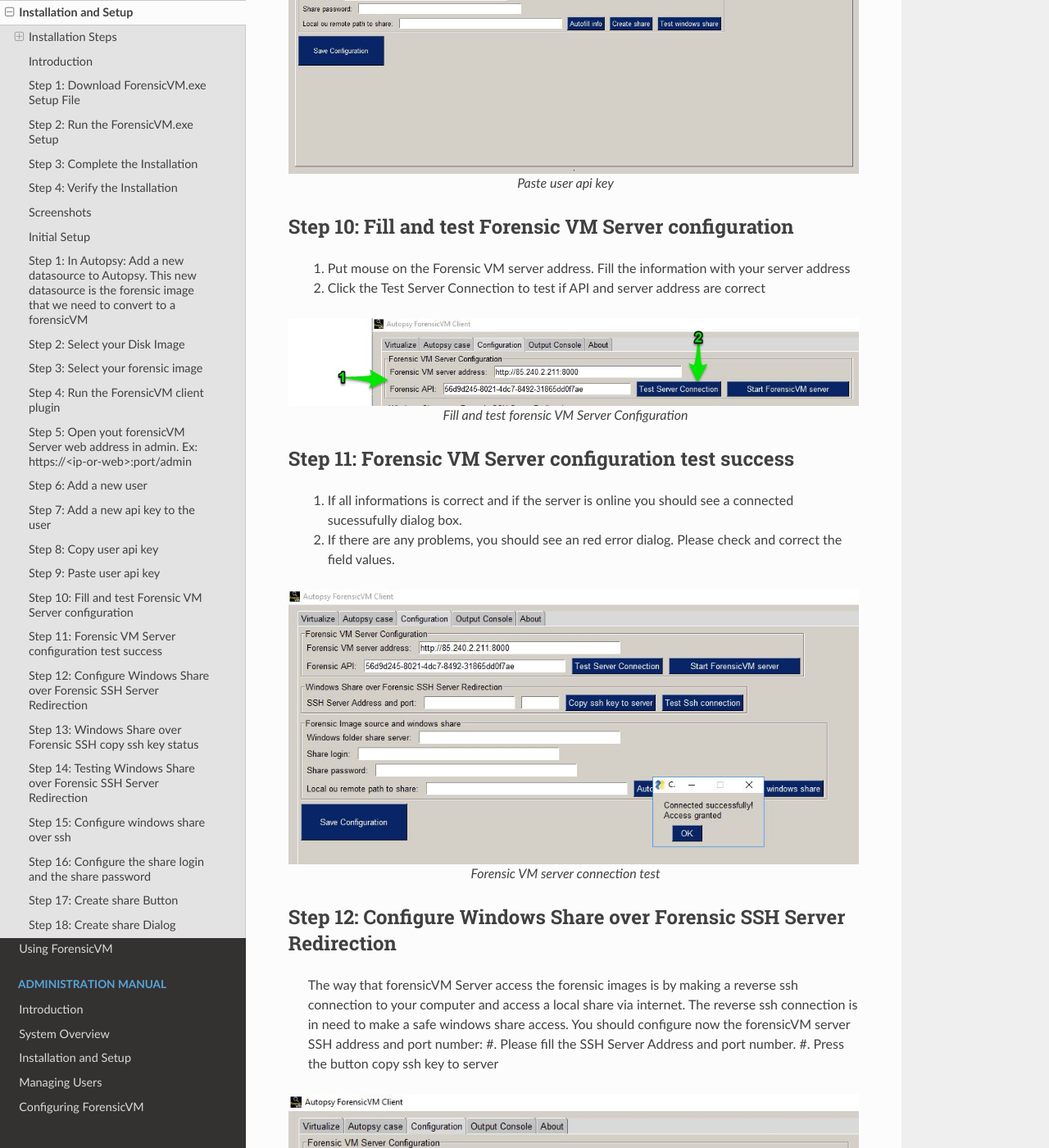
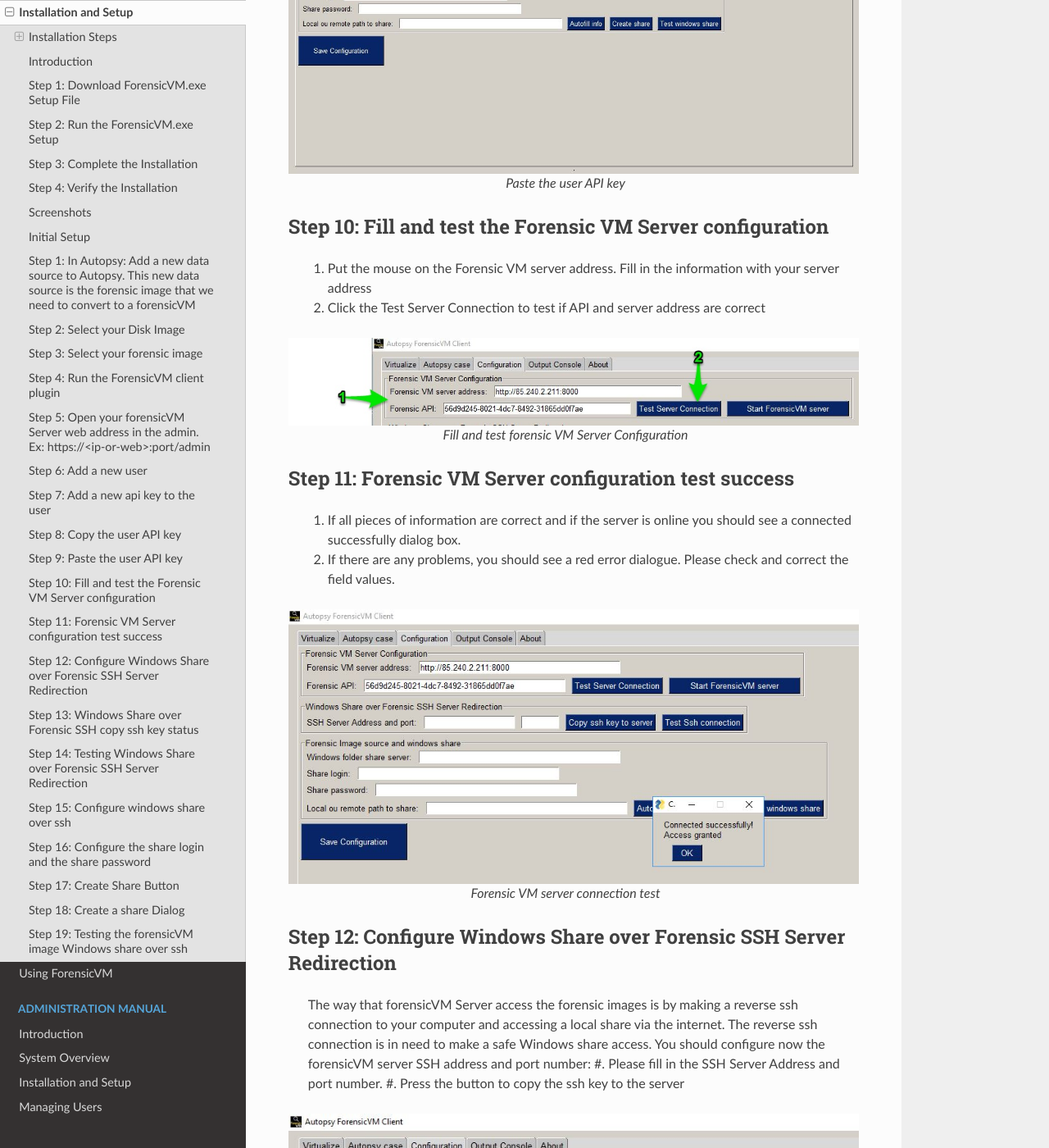
Before and after one commit to nunomourinho/ForensicVMServerAndClientDocs, a Sphinx documentation site: the page built from docs/user/installation_and_setup.rst, in a window 1280 px wide and 1400 px high, scrolled down 7560 px. Shown: the whole window at 82% size. Built offline with Sphinx 7.4.7 and the Read the Docs theme 2.0.0, drawn with Linux system fonts in a browser that asks for light colours; pages that are not in the unit, such as notebooks, are missing from menus; some of the changed text lies outside the part shown.

Commit message:
Update installation_and_setup.rst

```diff
--- a/docs/user/installation_and_setup.rst
+++ b/docs/user/installation_and_setup.rst
@@ -77,21 +77,21 @@
 -------------
 After successfully installing ForensicVM one needs to configure the AutopsyVM plugin. The initial configuration is composed of the following steps:
 
-Step 1: In Autopsy: Add a new datasource to Autopsy. This new datasource is the forensic image that we need to convert to a forensicVM
+Step 1: In Autopsy: Add a new data source to Autopsy. This new data source is the forensic image that we need to convert to a forensicVM
 ----------------------------------------------------------------------------------------------------------------------------------------
  #. Add datasource
  #. Specify a new hostname
  #. Next
 
  .. figure:: img/setup_0001.jpg
-    :alt: Add datasource
+    :alt: Add data source
     :align: center
 
-    Add a new datasource to Autopsy
+    Add a new data source to Autopsy
 
 Step 2: Select your Disk Image
 --------------------------------
- #. Select option disk image or VM FIle
+ #. Select the option disk image or VM FIle
  #. Next
 
 .. figure:: img/setup_0002.jpg
@@ -102,7 +102,7 @@
 
 Step 3: Select your forensic image
 ------------------------------------
- #. Browse for you forensic image, select it
+ #. Browse for your forensic image, select it
  #. Click Next
 
 
@@ -119,12 +119,12 @@
  #. Click next
 
 .. figure:: img/setup_0004.jpg
-   :alt: Select datasource
+   :alt: Select data source
    :align: center
 
    Select Datasource
 
-Step 5: Open yout forensicVM Server web address in admin. Ex: https://<ip-or-web>:port/admin
+Step 5: Open your forensicVM Server web address in the admin. Ex: https://<ip-or-web>:port/admin
 ----------------------------------------------------------------------------------------------
  #. Enter user and password
  #. Click the login button
@@ -154,37 +154,37 @@
 
 
 .. figure:: img/setup_0007.jpg
-   :alt: Add api key to user
+   :alt: Add API key to user
    :align: center
 
-   Add api key to user
+   Add API key to user
 
-Step 8: Copy user api key
+Step 8: Copy the user API key
 ------------------------------------
- #. Select the newly created api key
+ #. Select the newly created API key
  #. Press CTRL + C or copy it using the right mouse button and select copy
 
 .. figure:: img/setup_0008.jpg
    :alt: Copy user api key
    :align: center
 
-   Copy user api key
+   Copy user API key
 
-Step 9: Paste user api key
+Step 9: Paste the user API key
 ------------------------------------
- #. Put mouse on the Forensic API field
+ #. Put the mouse on the Forensic API field
  #. Press CTRL + V or paste it using the right mouse button and select paste
 
 .. figure:: img/setup_0009.jpg
-   :alt: Past user api key
+   :alt: Past user API key
    :align: center
 
-   Paste user api key
+   Paste the user API key
 
 
-Step 10: Fill and test Forensic VM Server configuration
+Step 10: Fill and test the Forensic VM Server configuration
 -------------------------------------------------------
- #. Put mouse on the Forensic VM server address. Fill the information with your server address
+ #. Put the mouse on the Forensic VM server address. Fill in the information with your server address
  #. Click the Test Server Connection to test if API and server address are correct
 
 .. figure:: img/setup_0010.jpg
@@ -195,8 +195,8 @@
 
 Step 11: Forensic VM Server configuration test success
 -------------------------------------------------------
- #. If all informations is correct and if the server is online you should see a connected sucessufully dialog box.
- #. If there are any problems, you should see an red error dialog. Please check and correct the field values.
+ #. If all pieces of information are correct and if the server is online you should see a connected successfully dialog box.
+ #. If there are any problems, you should see a red error dialogue. Please check and correct the field values.
 
 .. figure:: img/setup_0011.jpg
    :alt: Forensic VM Server Connection test
@@ -206,20 +206,20 @@
 
 Step 12: Configure Windows Share over Forensic SSH Server Redirection
 ----------------------------------------------------------------------
- The way that forensicVM Server access the forensic images is by making a reverse ssh connection to your computer and access a local share via internet. The reverse ssh connection is in need to make a safe windows share access. You should configure now the forensicVM server SSH address and port number:
- #. Please fill the SSH Server Address and port number.
- #. Press the button copy ssh key to server
+ The way that forensicVM Server access the forensic images is by making a reverse ssh connection to your computer and accessing a local share via the internet. The reverse ssh connection is in need to make a safe Windows share access. You should configure now the forensicVM server SSH address and port number:
+ #. Please fill in the SSH Server Address and port number.
+ #. Press the button to copy the ssh key to the server
 
 .. figure:: img/setup_0012.jpg
-   :alt: Configure and copy SSH key to server
+   :alt: Configure and copy SSH key to the server
    :align: center
 
-   Configure and copy ssh key to server
+   Configure and copy the ssh key to the server
 
 Step 13: Windows Share over Forensic SSH copy ssh key status
 -------------------------------------------------------------
  #. If the configuration is correct you should see a dialog stating that a Public key added to authorized keys
- #. If not, you should see a error dialog or a dialog stating that the ssh public key is already present on the remote server
+ #. If not, you should see an error dialogue or a dialogue stating that the ssh public key is already present on the remote server
 
 .. figure:: img/setup_0013.jpg
    :alt: Copy ssh key status
@@ -231,19 +231,19 @@
 Step 14: Testing Windows Share over Forensic SSH Server Redirection
 ----------------------------------------------------------------------
  #. Click the Test Ssh connection button
- #. If the configuration is correct you should see a dialog stating that the connection was successfull
- #. If not, you should see a error dialog
+ #. If the configuration is correct you should see a dialog stating that the connection was successful
+ #. If not, you should see an error dialogue
 
 
 .. figure:: img/setup_0014.jpg
-   :alt: Test windows share over ssh
+   :alt: Test Windows share over ssh
    :align: center
 
    Test windows share over ssh
 
 Step 15: Configure windows share over ssh
 ----------------------------------------------------------------------
- #. Press the Autofill info button to autofill the windows share information withe the Share login and local ou remote path to share. This info is extracted from the forensic image current path.
+ #. Press the Autofill info button to autofill the Windows share information with the Share login and local and the remote path to share. This info is extracted from the forensic image's current path.
 
 .. figure:: img/setup_0015.jpg
    :alt: Configure windows share over ssh
@@ -253,26 +253,26 @@
 
 Step 16: Configure the share login and the share password
 ----------------------------------------------------------------------
- #. The share login and share password is a windows local user and is password. It does not need to be an Administrator accound. It can be a regular user. It also does not need to exist, since it is created if it does not exits when the user press the create share button.
+ #. The share login and share password is a Windows local user and is password. It does not need to be an Administrator account. It can be a regular user. It also does not need to exist, since it is created if it does not exist when the user presses the create share button.
 
 .. figure:: img/setup_0016.jpg
-   :alt: Configure the share login and the share password
+   :alt: Configure the share login and the Share password
    :align: center
 
    Share login and the share password configuration
 
-Step 17: Create share Button
+Step 17: Create Share Button
 ----------------------------------------------------------------------
- #. After filling the share login and password please press the create share button.
+ #. After filling in the share login and password please press the create share button.
 
 .. figure:: img/setup_0017.jpg
-   :alt: Create share button
+   :alt: Create a share button
    :align: center
 
    Create share button
 
 
-Step 18: Create share Dialog
+Step 18: Create a share Dialog
 ----------------------------------------------------------------------
  #. After pressing the create share button a command window will open. This will try to create the local user with the defined password.
 
@@ -280,10 +280,20 @@
    :alt: Create share command window
    :align: center
 
-   Create share command window
+   Create a share command window
+
+Step 19: Testing the forensicVM image Windows share over ssh
+----------------------------------------------------------------------
+ #. Press Test Windows share button to test if it is possible to connect to the Windows share from the server using a reverse ssh connection. If all is ok you will be presented with a Windows alert stating that the connection was successful
 
 .. figure:: img/setup_0019.jpg
-   :alt: Welcome Screen
+   :alt: Testing the forensicVM image Windows share over ssh
    :align: center
 
-   Welcome Screen
+   Testing the forensicVM image Windows share over ssh
+
+.. CAUTION::
+   Please use a safe Windows username and password for your share. This share is protected over the internet by your ssh private key. But on the Windows network, your username and password are the weakest link. It is advised to use a dedicated strong username and password for your share. You can reuse the same name and password for multiple forensic image shares if necessary.
+
+.. NOTE::
+   Please configure your firewall to allow local access to your Windows shares. Since only local pc access is needed you can restrict the Windows share to be only accessible by your own computer. If necessary please contact your system administrator to perform this task.
```
Also changed, not shown: other parts of docs/user/installation_and_setup.rst (+1 -1 lines).
